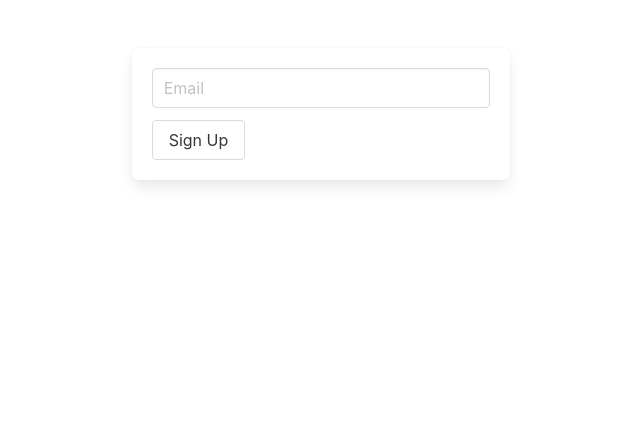
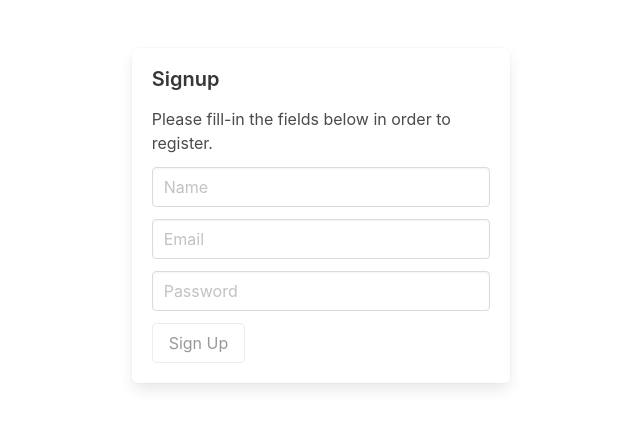
Before and after one commit to AndreiCristianEne/MyBlog, a React (Create React App) app: page /signup in a window 1280 px wide. Shown: the top 428 px of the page, without its empty margins (319-959 px from the left). Built offline with nearby package versions, Linux system fonts and the light colour scheme.

Commit message:
package lock, singup page fields, index php hello world

```diff
--- a/src/pages/Signup.js
+++ b/src/pages/Signup.js
@@ -16,9 +16,7 @@ export default class Signup extends Component {
             valid: false,
         },
         avatar: {
-            value: '',
-            touched: '',
-            valid: false,
+            value: ''
         },
         username: {
             value: '',
@@ -31,7 +29,7 @@ export default class Signup extends Component {
         const {email, password, avatar, username} = this.state;
 
         try {
-            await axios.post('http://localhost:8888/api/user/signup.php',qs.stringify({
+            await axios.post('http://localhost:8888/api/user/signup.php', qs.stringify({
                 email: email.value,
                 password: password.value,
                 avatar: avatar.value,
@@ -42,19 +40,20 @@ export default class Signup extends Component {
         }
     }
 
-    handleEmailChange (email) {
-
+    handleEmailChange(email) {
+        const validateEmailRegEx = /^\w+([\.-]?\w+)*@\w+([\.-]?\w+)*(\.\w{2,3})+$/;
+        this.setState({email: {value: email, touched: true, valid: validateEmailRegEx.test(email)}});
     }
 
-    handlePasswordChange (password) {
-
+    handlePasswordChange(password) {
+        this.setState({password: {value: password, touched: true, valid: password.length > 6}});
     }
 
-    handleUsernameChange (username) {
-
+    handleUsernameChange(username) {
+        this.setState({username: {value: username, touched: true, valid: username.length > 4}});
     }
 
-    handleAvatarUpload (avatar) {
+    handleAvatarUpload(avatar) {
 
     }
 
@@ -67,15 +66,45 @@ export default class Signup extends Component {
                     <div className="column is-4 is-offset-4">
                         <div className="box">
                             <div className="field">
-                                <div className="control">
-                                    <input placeholder="Email" value={email.value} className={`input ${email.touched && !email.valid && 'is-danger'}`}/>
+                                <div className="controk">
+                                    <div className="content">
+                                        <h4>Signup</h4>
+                                        <p>Please fill-in the fields below in order to register.</p>
+                                    </div>
                                 </div>
                             </div>
-                        <div className="field">
-                            <div className="control">
-                                <button className="button" onClick={() => this.signUp()}>Sign Up</button>
+                            <div className="field">
+                                <div className="control">
+                                    <input placeholder="Name"
+                                           className={`input ${username.touched && !username.valid && 'is-danger'}`}
+                                           onChange={e => this.handleUsernameChange(e.target.value)}
+                                           value={username.value}/>
+                                </div>
                             </div>
-                        </div>
+                            <div className="field">
+                                <div className="control">
+                                    <input placeholder="Email" value={email.value}
+                                           className={`input ${email.touched && !email.valid && 'is-danger'}`}
+                                           onChange={e => this.handleEmailChange(e.target.value)}
+                                    />
+                                </div>
+                            </div>
+                            <div className="field">
+                                <div className="control">
+                                    <input placeholder="Password" value={password.value}
+                                           className={`input ${password.touched && !password.valid && 'is-danger'}`}
+                                           type="password"
+                                           onChange={e => this.handlePasswordChange(e.target.value)}
+                                    />
+                                </div>
+                            </div>
+                            <div className="field">
+                                <div className="control">
+                                    <button className="button" onClick={() => this.signUp()}
+                                            disabled={!email.valid || !password.valid || !username.valid}>Sign Up
+                                    </button>
+                                </div>
+                            </div>
                         </div>
                     </div>
                 </div>
```
Also changed, not shown: 2 other files (tests, documents, lock files or other folders).
